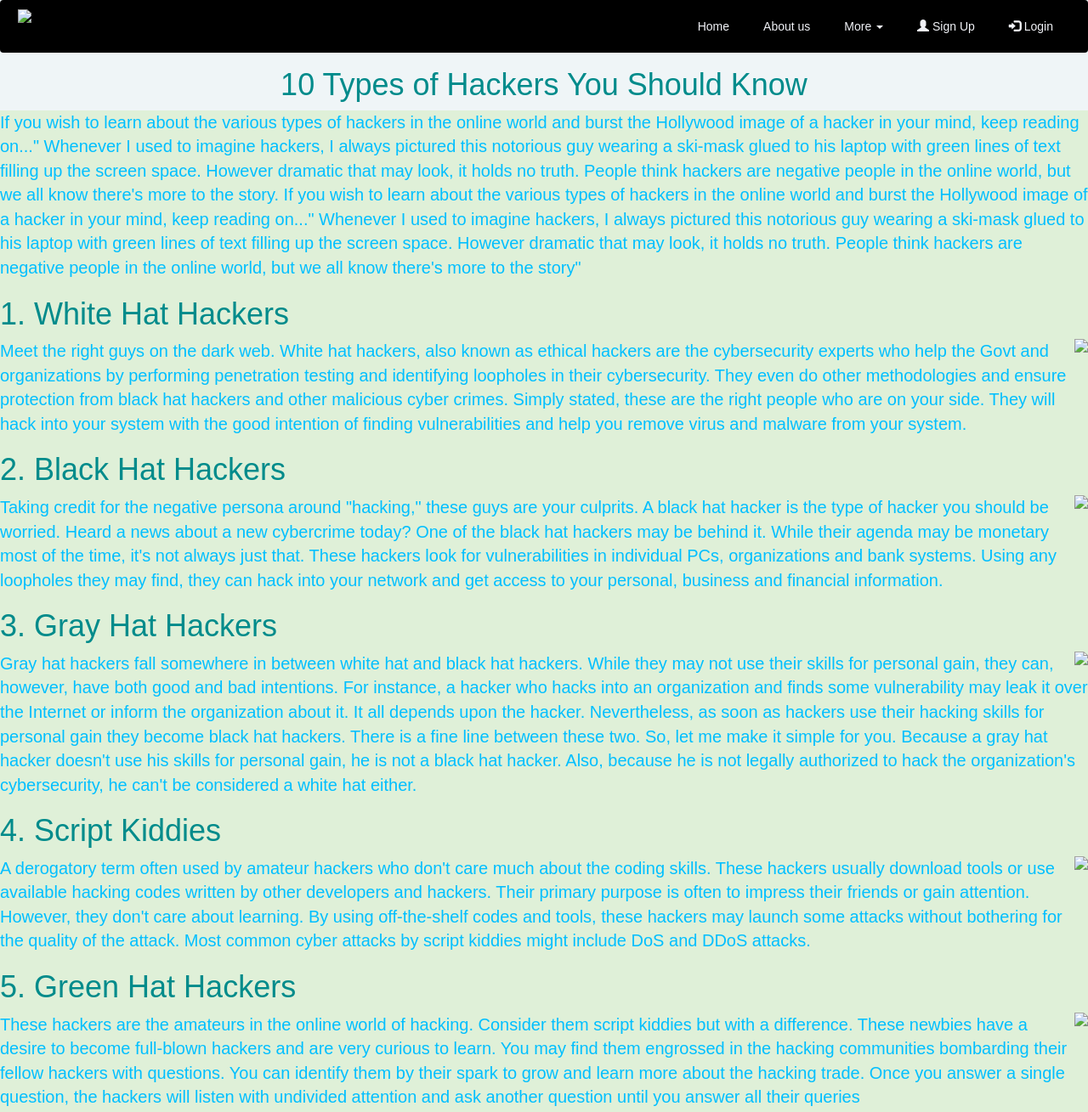
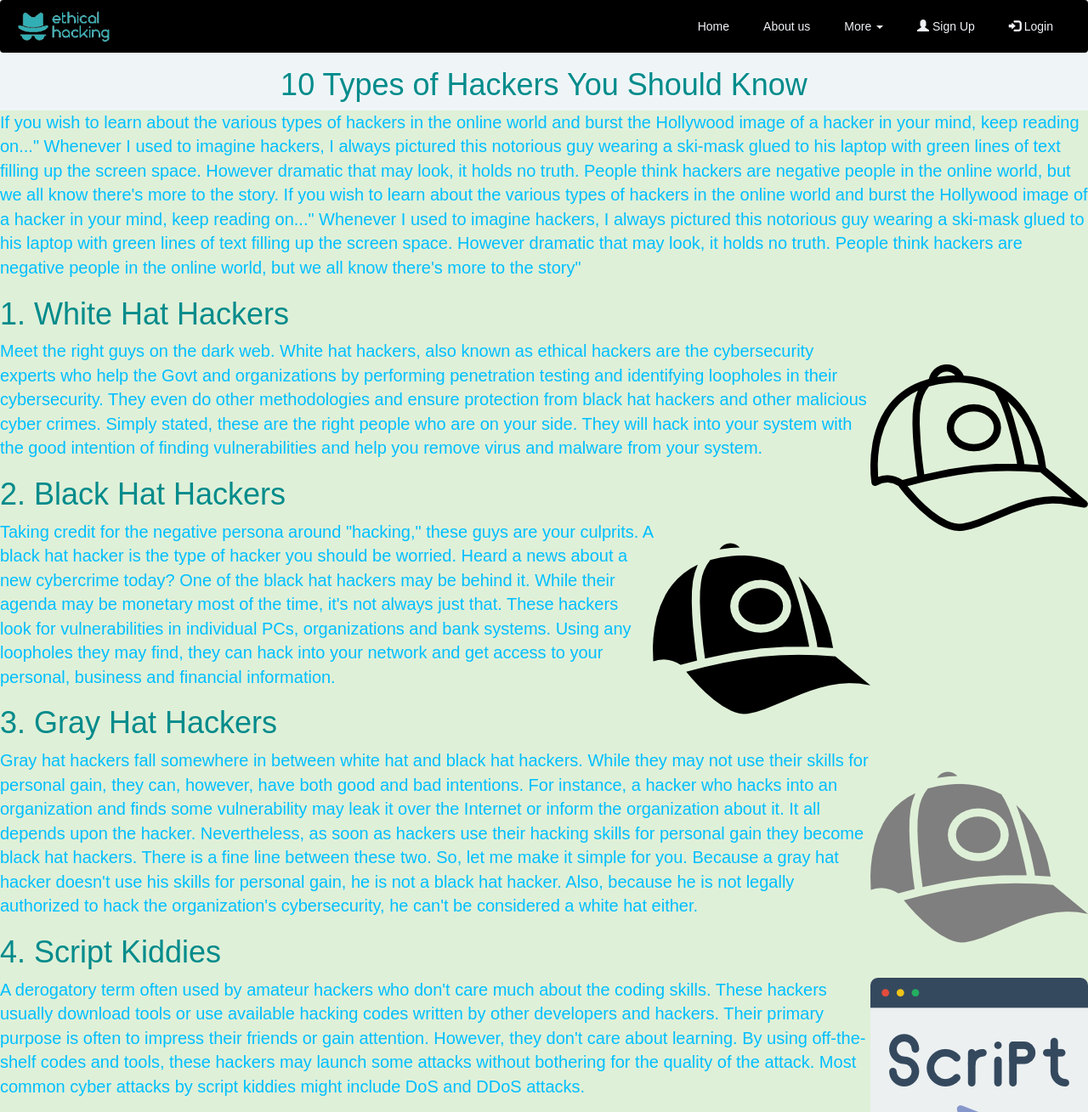
Before and after one commit to EmanMohammedAbdElmoneim/pro, a plain HTML site: page typesOfHackers.html in a window 1280 px wide. Shown: the top 1309 px of the page at 85% size. Drawn offline with nearby package versions, Linux system fonts and the light colour scheme.

Commit message:
Update typesOfHackers.html

```diff
--- a/typesOfHackers.html
+++ b/typesOfHackers.html
@@ -32,10 +32,10 @@
 </head>
 <body >
 <header class="navbar">
-            <img class="logo" src="images/logo.png">
+            <img class="logo" src="logo.png">
             <nav id="toggle">
                 <ul>
-                    <li ><a href="home.html">Home</a></li>
+                    <li ><a href="index.html">Home</a></li>
                     <li><a href="aboutUs.html">About us</a></li>
                     <li ><a onclick="menu()" id="ai" class="aii">More <span class="caret"></span></a>
                     </li>
@@ -75,17 +75,17 @@ Whenever I used to imagine hackers, I always pictured this notorious guy wearing
 
 Whenever I used to imagine hackers, I always pictured this notorious guy wearing a ski-mask glued to his laptop with green lines of text filling up the screen space. However dramatic that may look, it holds no truth. People think hackers are negative people in the online world, but we all know there's more to the story"</p>
 <h1>1. White Hat Hackers</h1>
-    <img src="images/baseball-cap.png" style="float: right;">
+    <img src="baseball-cap.png" style="float: right;">
         <p style="font-size: 20px;">Meet the right guys on the dark web. White hat hackers, also known as ethical hackers are the cybersecurity experts who help the Govt and organizations by performing penetration testing and identifying loopholes in their cybersecurity. They even do other methodologies and ensure protection from black hat hackers and other malicious cyber crimes.
 
             Simply stated, these are the right people who are on your side. They will hack into your system with the good intention of finding vulnerabilities and help you remove virus and malware from your system.</p>
         <h1>2. Black Hat Hackers</h1>
-        <img src="images/baseball-cap-1.png" style="float: right;">
+        <img src="baseball-cap-1.png" style="float: right;">
         <p style="font-size: 20px;">Taking credit for the negative persona around "hacking," these guys are your culprits. A black hat hacker is the type of hacker you should be worried. Heard a news about a new cybercrime today? One of the black hat hackers may be behind it.
 
 While their agenda may be monetary most of the time, it's not always just that. These hackers look for vulnerabilities in individual PCs, organizations and bank systems. Using any loopholes they may find, they can hack into your network and get access to your personal, business and financial information.</p>
         <h1>3. Gray Hat Hackers</h1>
-        <img src="images/baseball-cap-2.png" style="float: right;">
+        <img src="baseball-cap-2.png" style="float: right;">
     <p style="font-size: 20px;">Gray hat hackers fall somewhere in between white hat and black hat hackers. While they may not use their skills for personal gain, they can, however, have both good and bad intentions. For instance, a hacker who hacks into an organization and finds some vulnerability may leak it over the Internet or inform the organization about it.
 
 It all depends upon the hacker. Nevertheless, as soon as hackers use their hacking skills for personal gain they become black hat hackers. There is a fine line between these two. So, let me make it simple for you.
@@ -95,14 +95,14 @@ Because a gray hat hacker doesn't use his skills for personal gain, he is not a
 
 </p>
 <h1>4. Script Kiddies</h1>
-        <img src="images/script.png" style="float: right;">
+        <img src="script.png" style="float: right;">
     <p style="font-size: 20px;">A derogatory term often used by amateur hackers who don't care much about the coding skills. These hackers usually download tools or use available hacking codes written by other developers and hackers. Their primary purpose is often to impress their friends or gain attention.
 
 However, they don't care about learning. By using off-the-shelf codes and tools, these hackers may launch some attacks without bothering for the quality of the attack. Most common cyber attacks by script kiddies might include DoS and DDoS attacks.
 
 </p>
 <h1>5. Green Hat Hackers</h1>
-        <img src="images/baseball-cap-3.png" style="float: right;">
+        <img src="baseball-cap-3.png" style="float: right;">
         <p style="font-size: 20px;">These hackers are the amateurs in the online world of hacking. Consider them script kiddies but with a difference. These newbies have a desire to become full-blown hackers and are very curious to learn. You may find them engrossed in the hacking communities bombarding their fellow hackers with questions.
 
 You can identify them by their spark to grow and learn more about the hacking trade. Once you answer a single question, the hackers will listen with undivided attention and ask another question until you answer all their queries</p>
```
